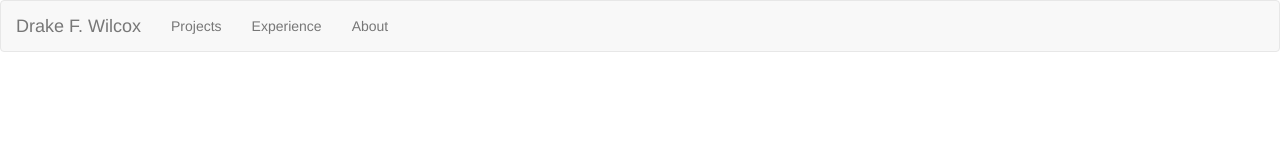
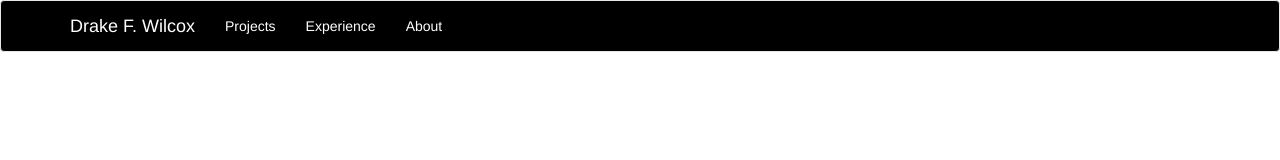
Before and after one commit to drakewilcox/portfolio, a plain HTML site: page index.html in a window 1280 px wide. Drawn offline with Linux system fonts and the light colour scheme.

Commit message:
add background and text color to nav bar in styles.css

```diff
--- a/css/styles.css
+++ b/css/styles.css
@@ -0,0 +1,9 @@
+.navbar-brand {
+  color: white !important;
+}
+.navbar-default {
+  background-color: black;
+}
+.nav.navbar-nav li a {
+  color: white;
+}
--- a/index.html
+++ b/index.html
@@ -10,6 +10,7 @@
 </head>
 <body>
   <nav class="navbar navbar-default">
+  <div class="container">
     <div class="navbar-header">
       <a href="#" class="navbar-brand">Drake F. Wilcox</a>
     </div>
@@ -18,7 +19,7 @@
       <li><a href="#">Experience</a></li>
       <li><a href="#">About</a></li>
     </ul>
+  </div>
   </nav>
-
 </body>
 </html>
```
